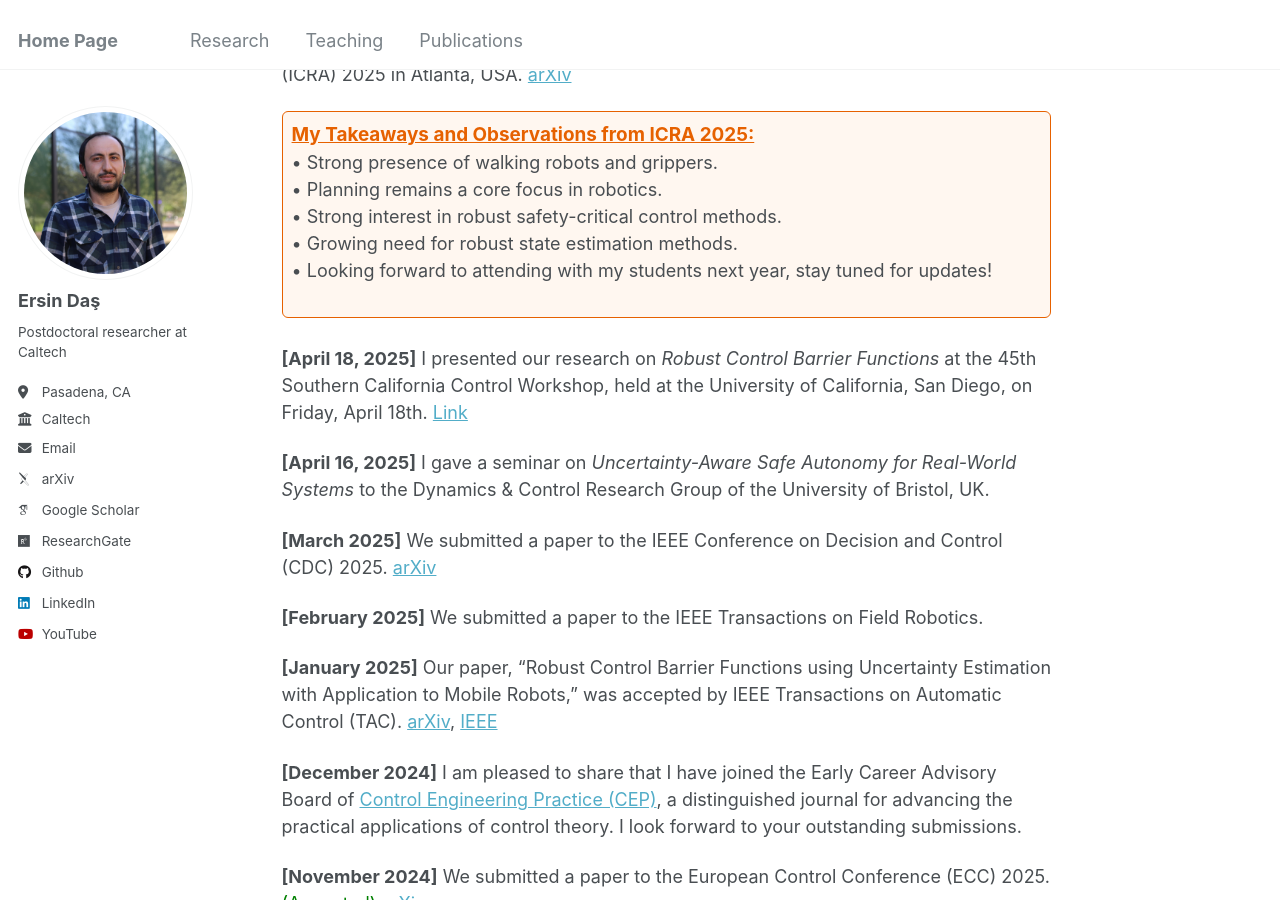
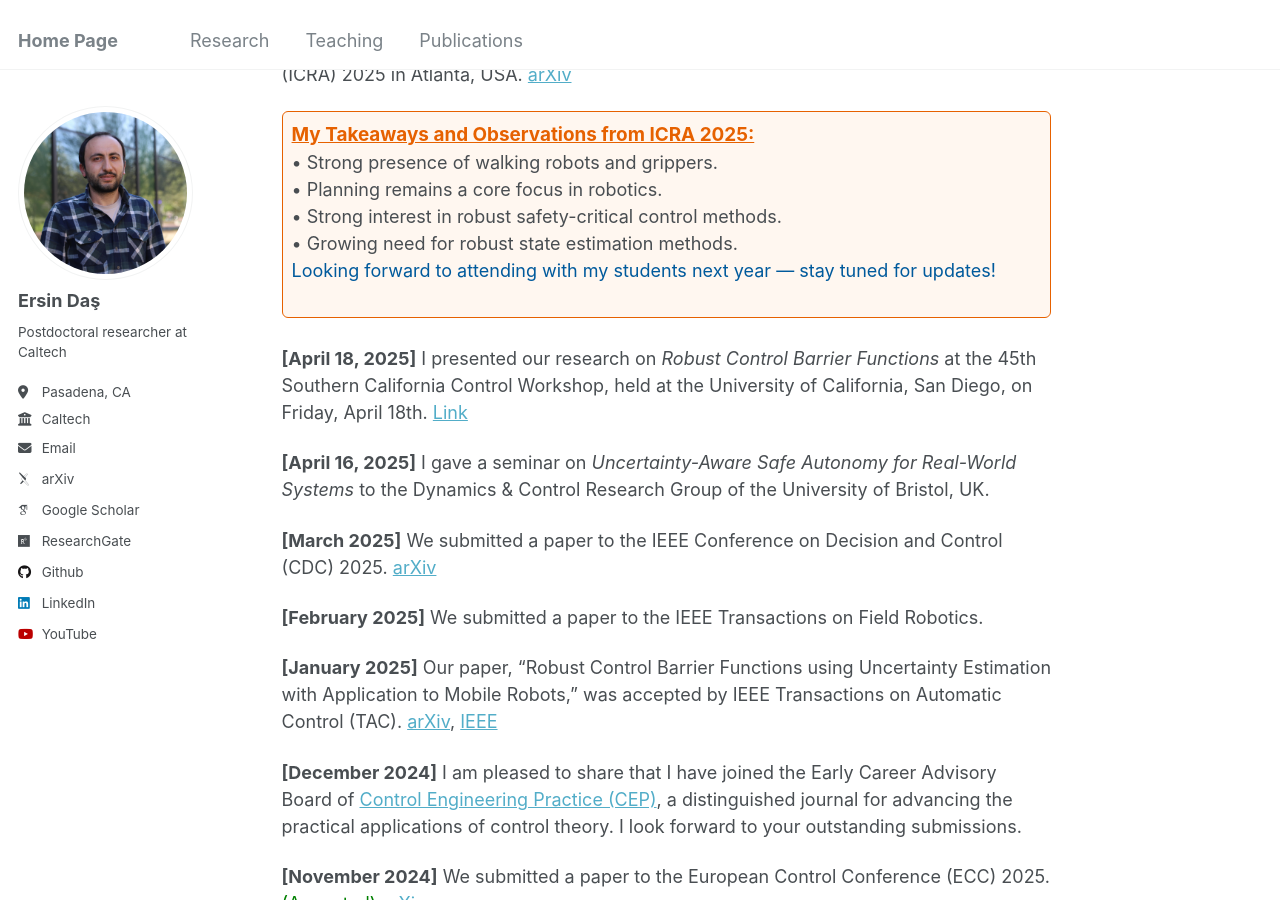
Before and after one commit to ersindas/ersindas.github.io, a Jekyll site: the page built from _pages/about.md, in a window 1280 px wide and 900 px high, scrolled down 451 px. Built offline with Jekyll 4.4.1, drawn with Linux system fonts in a browser that asks for light colours; some web fonts are replaced.

Commit message:
Update about.md

```diff
--- a/_pages/about.md
+++ b/_pages/about.md
@@ -21,7 +21,7 @@ News
   • Planning remains a core focus in robotics.<br>
   • Strong interest in robust safety-critical control methods.<br>
   • Growing need for robust state estimation methods.<br>
-  • Looking forward to attending with my students next year, stay tuned for updates!
+  <span style="color:#005a9c;">Looking forward to attending with my students next year — stay tuned for updates!</span>
 </div>
 
 <p style="margin-bottom:1.5em;"></p>
```
